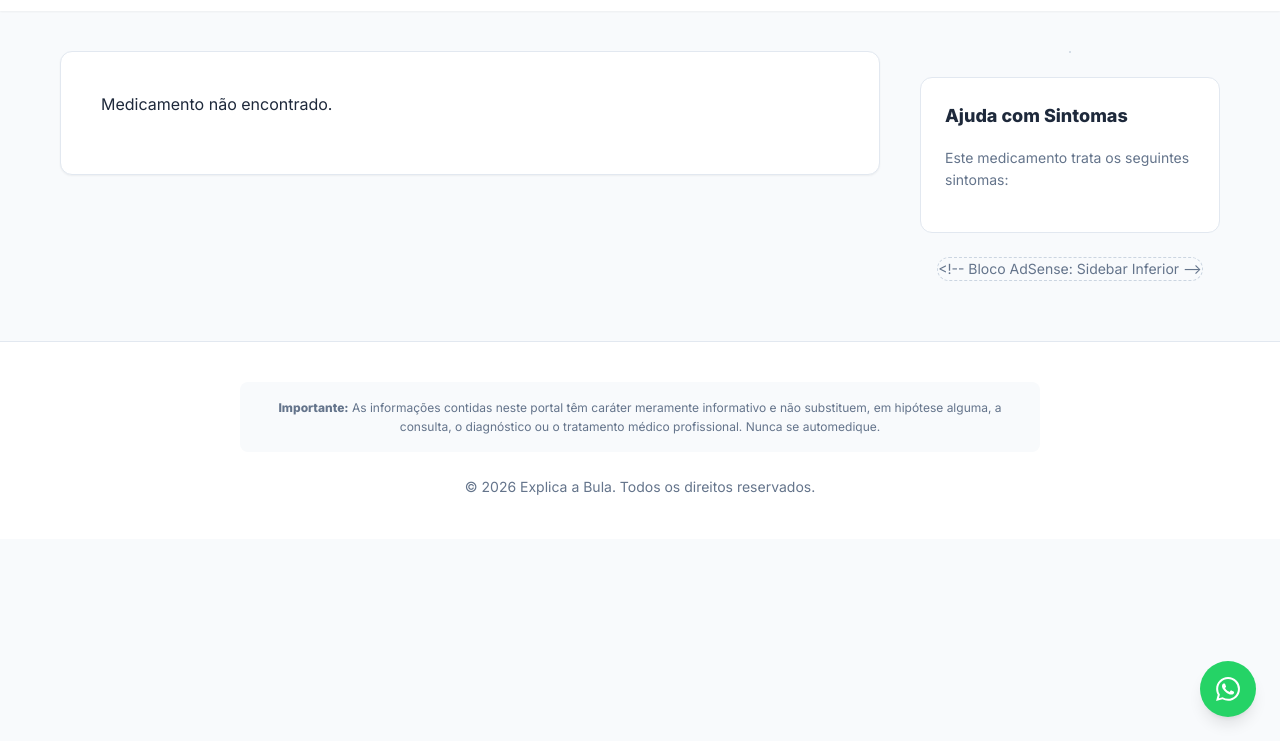
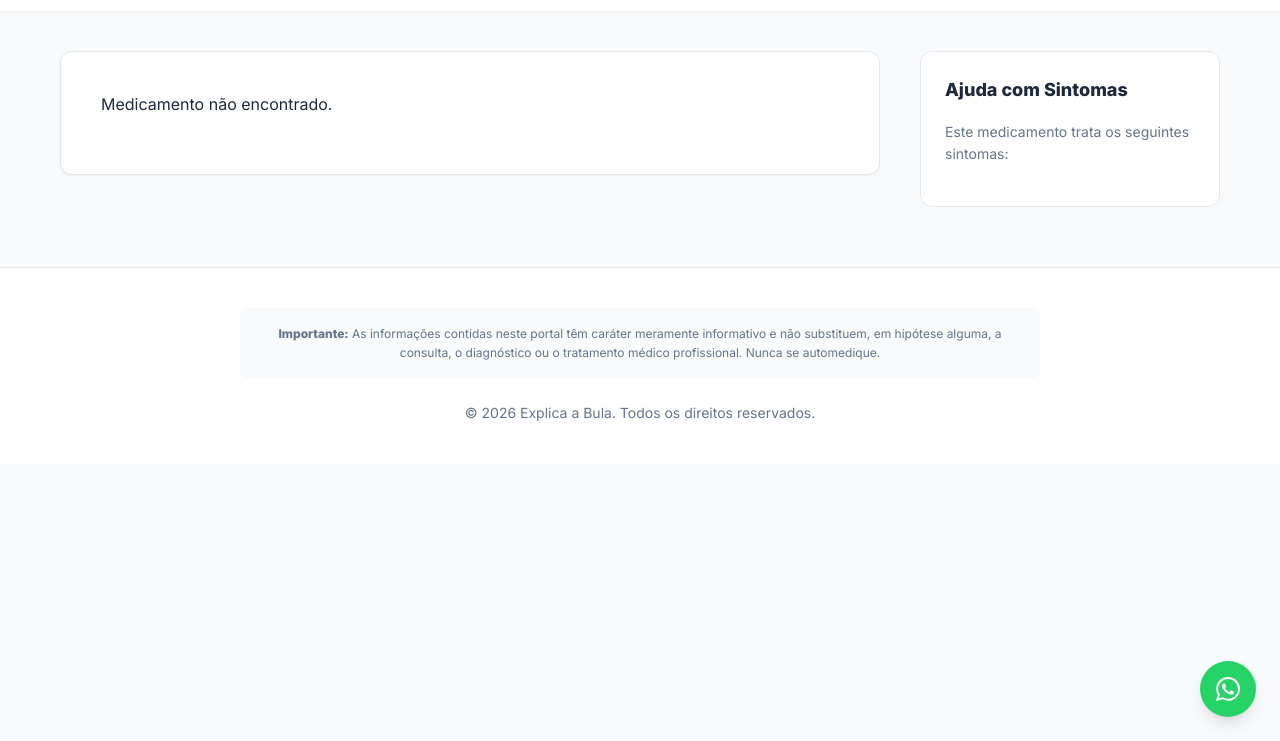
Before and after one commit to theussrc/explicabulaa, a plain HTML site: page bula.html in a window 1280 px wide. Shown: the part 59-800 px from the top of the page. Drawn offline with Linux system fonts and the light colour scheme; files whose address does not match are found by name.

Commit message:
Update bula.html

```diff
--- a/bula.html
+++ b/bula.html
@@ -39,10 +39,7 @@
                 </div>
             </section>
 
-            <aside class="sidebar">
-                <div class="adsense-block">
-                    <!-- Bloco AdSense: Sidebar -->
-                </div>
+
 
                 <div class="table-of-contents" id="tableOfContents" style="display: none; background: white; padding: 24px; border-radius: 12px; border: 1px solid var(--border); margin-bottom: 24px; position: sticky; top: 100px;">
                     <h3 style="margin-bottom: 16px; font-size: 16px;">Índice</h3>
@@ -59,10 +56,7 @@
                     </ul>
                 </div>
 
-                <div class="adsense-block">
-                    &lt;!-- Bloco AdSense: Sidebar Inferior --&gt;
-                </div>
-            </aside>
+
         </div>
     </main>
 
```
